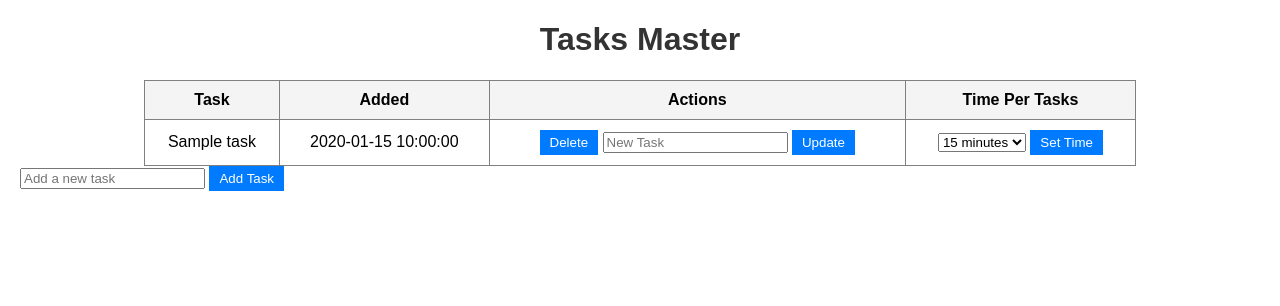
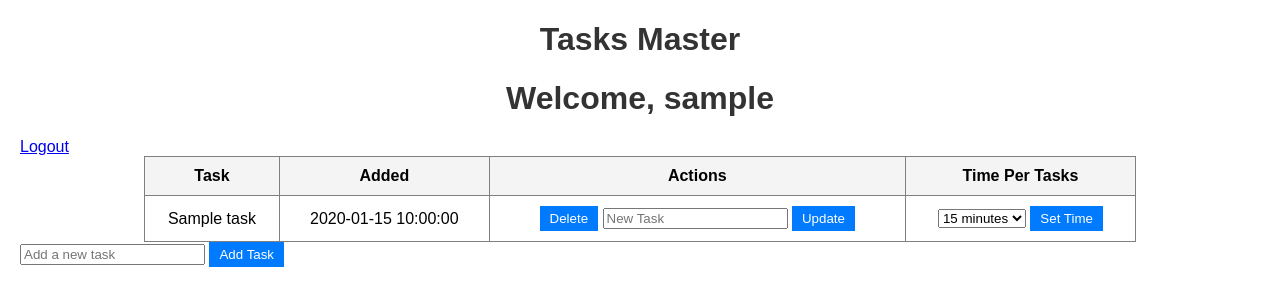
Before and after one commit to beko0002/CIN-Python, a Flask app: template Templates/index.html in a window 1280 px wide. Shown: the top 306 px of the page. Run offline with Flask 3, Linux system fonts and the light colour scheme; the template is opened without the code that fills it: most values are stand-ins (such as "Sample title", 1, 10 or a date in 2020).

Commit message:
this is a realase

```diff
--- a/Templates/index.html
+++ b/Templates/index.html
@@ -8,6 +8,8 @@
 </head>
 <body>
     <h1>Tasks Master</h1>
+    <h1>Welcome, {{ username }}</h1>
+    <a href="{{ url_for('logout') }}">Logout</a>
     <table border="1">
         <thead>
             <tr>
```
